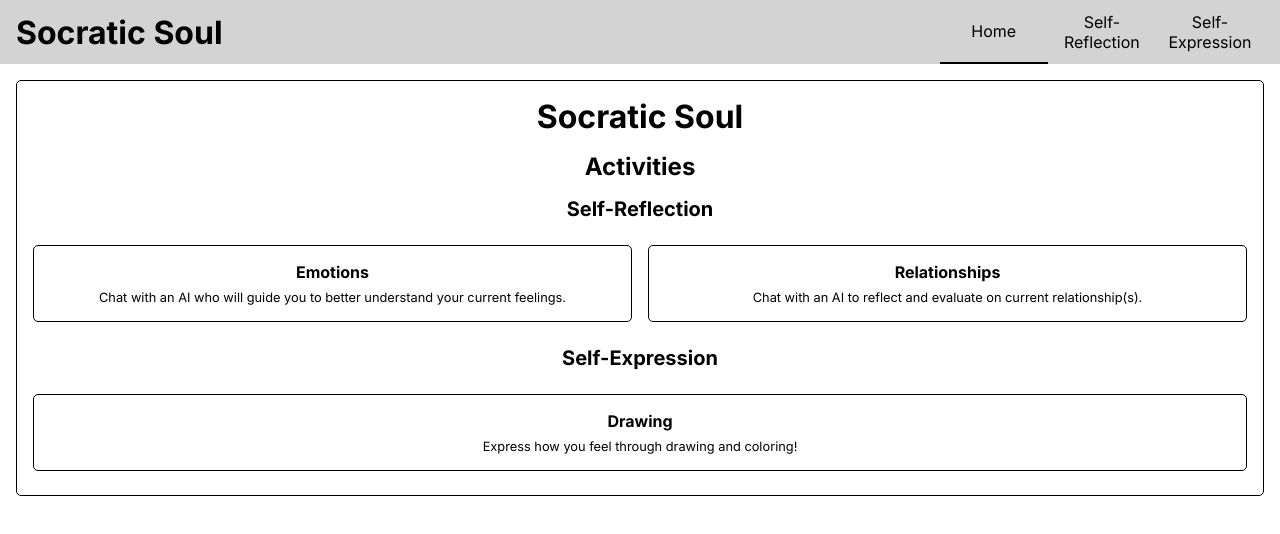
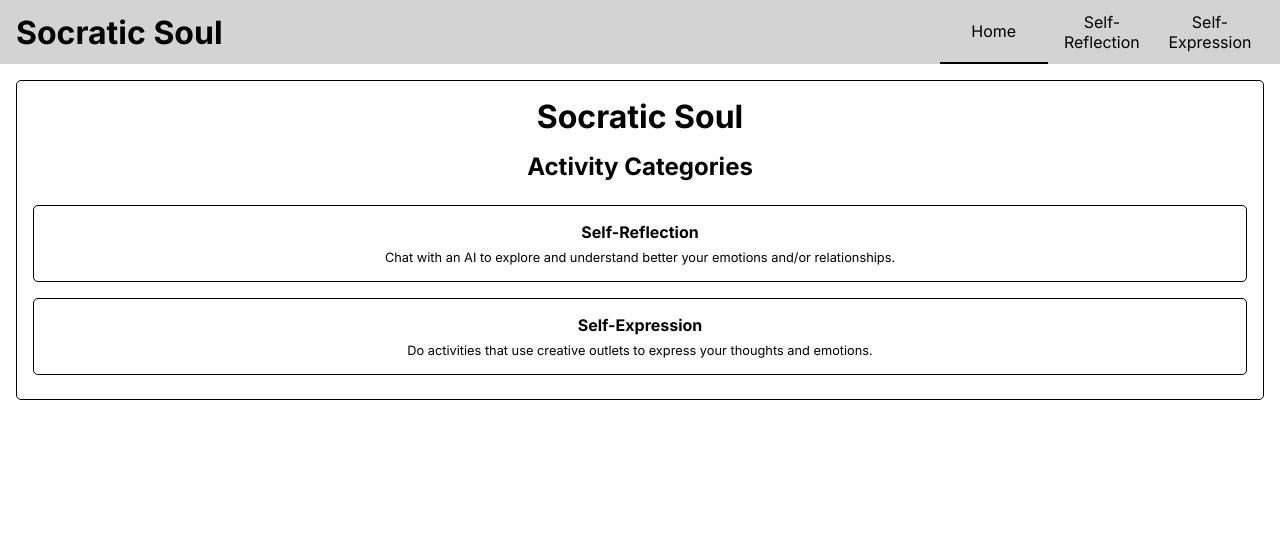
Before and after one commit to dlndn/socratic-soul, a React (Vite) app: page / in a window 1280 px wide. Shown: the top 534 px of the page. Built offline with nearby package versions, Linux system fonts and the light colour scheme.

Commit message:
restructured and restyled MainPage

```diff
--- a/src/pages/MainPage/MainPage.jsx
+++ b/src/pages/MainPage/MainPage.jsx
@@ -1,29 +1,31 @@
-import './MainPage.scss';
-import { Link } from 'react-router-dom';
+import "./MainPage.scss";
+import { Link } from "react-router-dom";
 
 function MainPage() {
     return (
         <section className="main-page">
             <div className="main-page__content">
                 <h1 className="main-page__title">Socratic Soul</h1>
-                <div className="activities">
-                    <h2 className="activities__title">Activities</h2>
-                    <h3 className="activities__category">Self-Reflection</h3>
-                    <div className="activities__row">
-                        <Link to={'/self-reflection/emotions'} className="activity">
-                            <h4 className="activity__title">Emotions</h4>
-                            <p className="activity__description">Chat with an AI who will guide you to better understand your current feelings.</p>
+                <div className="activity-category">
+                    <h2 className="activity-category__title">Activity Categories</h2>
+                    <div className="activity-category__row">
+                        <Link
+                            to={"/self-reflection"}
+                            className="category"
+                        >
+                            <h4 className="category__title">Self-Reflection</h4>
+                            <p className="category__description">
+                                Chat with an AI to explore and understand better your emotions and/or relationships.
+                            </p>
                         </Link>
-                        <Link to={'/self-reflection/relationships'} className="activity">
-                            <h4 className="activity__title">Relationships</h4>
-                            <p className="activity__description">Chat with an AI to reflect and evaluate on current relationship(s).</p>
-                        </Link>
-                    </div>
-                    <h3 className="activities__category">Self-Expression</h3>
-                    <div className="activities__row">
-                        <Link to={'/self-expression/drawing'} className="activity">
-                            <h4 className="activity__title">Drawing</h4>
-                            <p className="activity__description">Express how you feel through drawing and coloring!</p>
+                        <Link
+                            to={"/self-expression"}
+                            className="category"
+                        >
+                            <h4 className="category__title">Self-Expression</h4>
+                            <p className="category__description">
+                                Do activities that use creative outlets to express your thoughts and emotions.
+                            </p>
                         </Link>
                     </div>
                 </div>
--- a/src/pages/MainPage/MainPage.scss
+++ b/src/pages/MainPage/MainPage.scss
@@ -22,7 +22,7 @@
         text-align: center;
     }
 
-    .activities {
+    .activity-category {
         &__title {
             text-align: center;
             margin: 1rem 0;
@@ -39,14 +39,9 @@
             display: flex;
             flex-direction: column;
             justify-content: center;
-
-            @include tablet {
-                flex-direction: row;
-                gap: 1rem;
-            }
         }
 
-        .activity {
+        .category {
             text-decoration: none;
             border: 1px solid black;
             border-radius: 5px;
```
